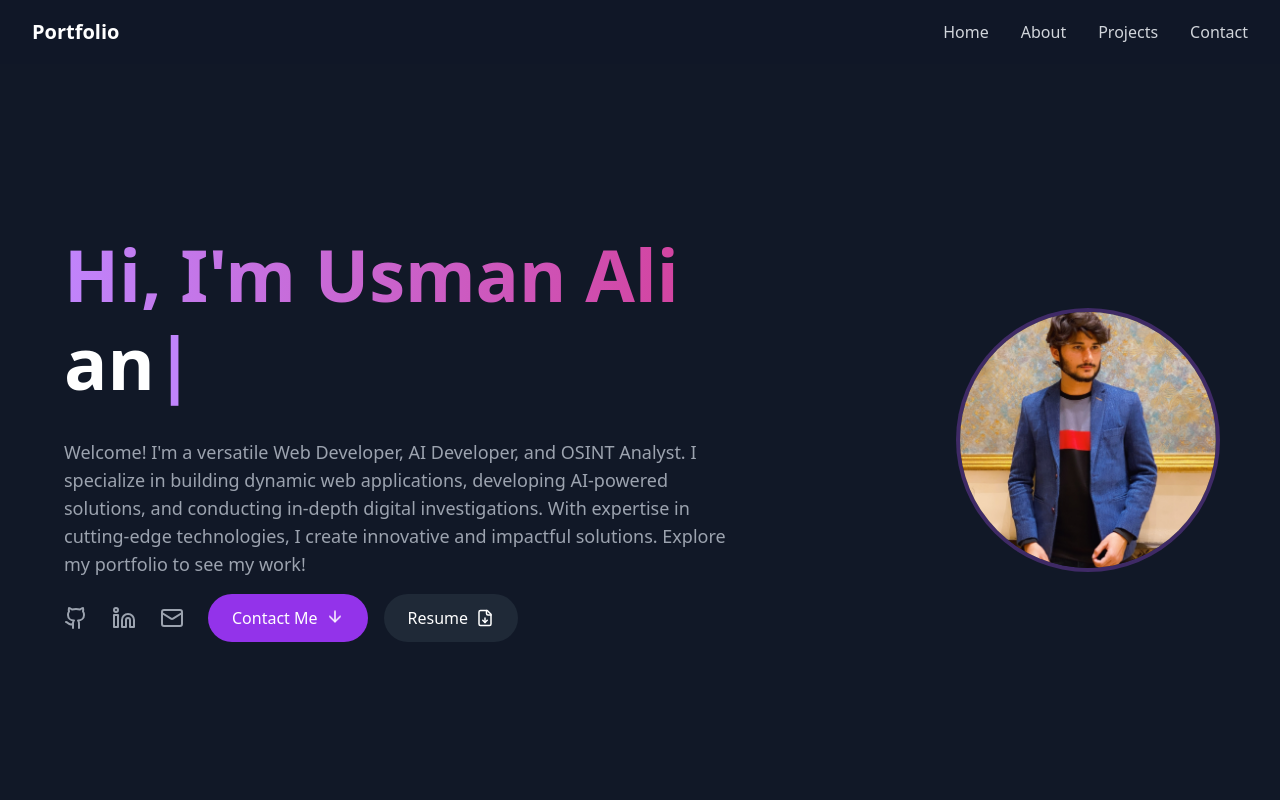
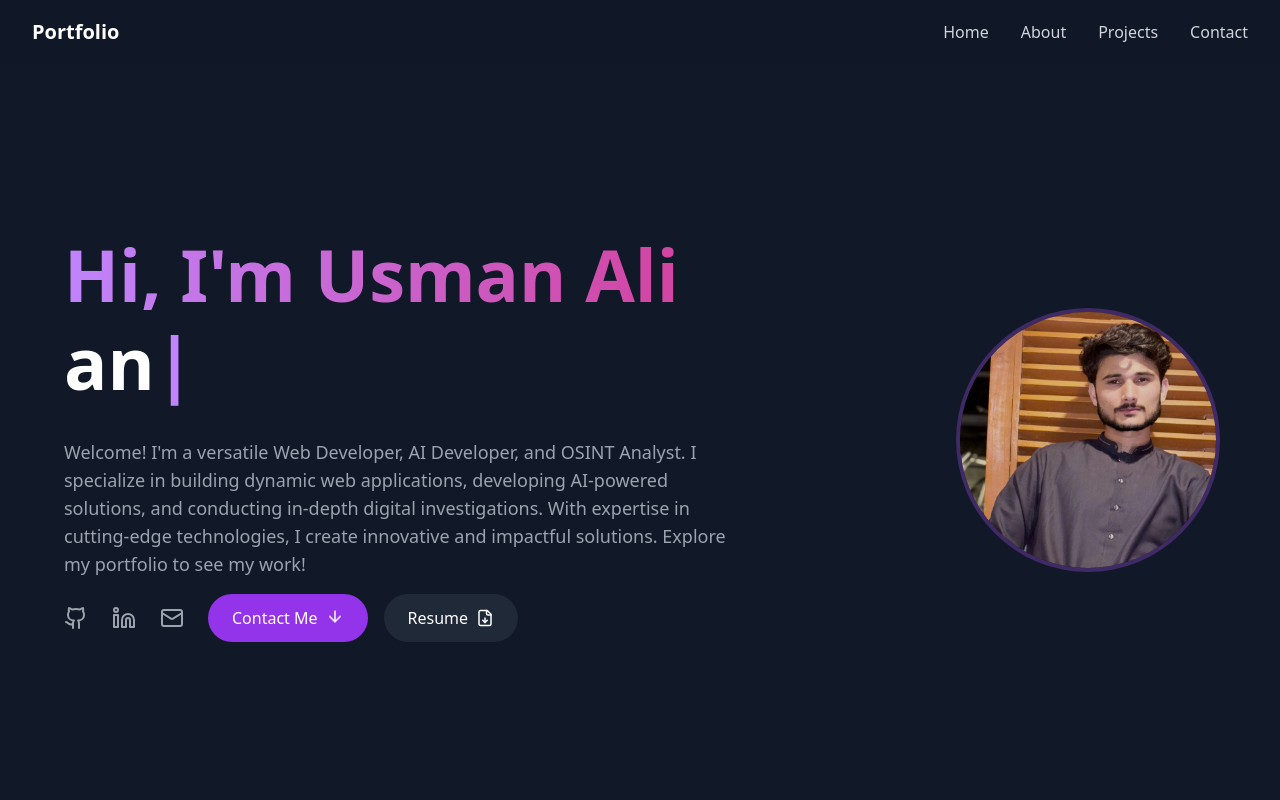
Before and after one commit to usmancout/my-portfolio, a React (Vite) app: page /#home in a window 1280 px wide. Shown: the top 800 px of the page. Built offline with nearby package versions, Linux system fonts and the light colour scheme.

Commit message:
dp changes

```diff
--- a/src/pages/Home.tsx
+++ b/src/pages/Home.tsx
@@ -119,7 +119,7 @@ const Home = () => {
                 className="flex justify-center lg:justify-start mb-8 lg:mb-0"
             >
               <img
-                  src="hello.jpg"
+                  src="dp.jpeg"
                   alt="Profile"
                   className="w-40 h-40 sm:w-48 sm:h-48 md:w-56 md:h-56 lg:w-64 lg:h-64 rounded-full object-cover ring-4 ring-purple-500/30"
               />
```
Also changed, not shown: public/dp.jpeg (added), public/logo.png (added), src/components/Navbar.tsx (line endings or trailing spaces).
